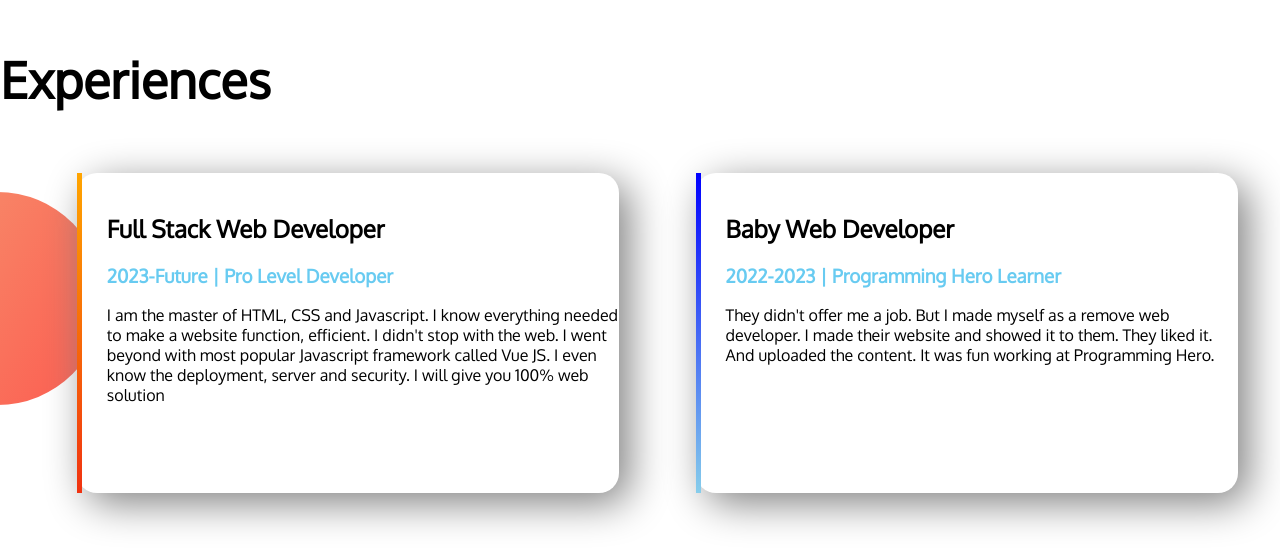
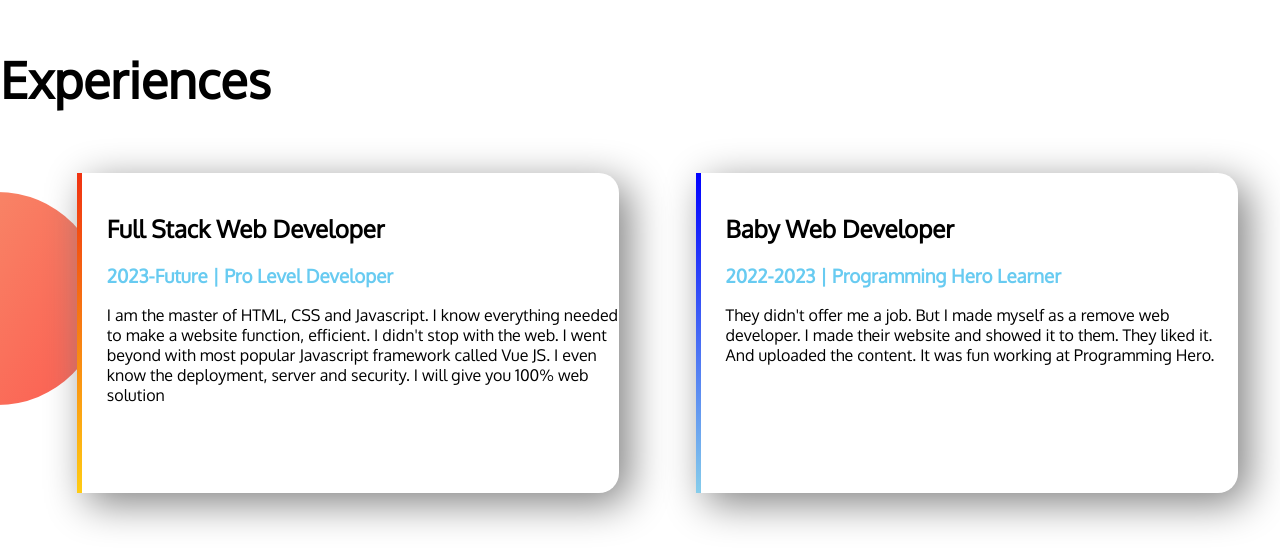
Before and after one commit to ahmod001/Web.Portfolio, a plain HTML site: page index.html in a window 1280 px wide. Shown: the part 1246-1794 px from the top of the page. Drawn offline with Linux system fonts and the light colour scheme.

Commit message:
Second commit

```diff
--- a/style.css
+++ b/style.css
@@ -25,11 +25,11 @@ h2:hover{color: rgba(255, 170, 0, 0.868);}
                 margin-top: 20px;
                 box-shadow: 10px 10px 40px grey;
                 height: 60%;
-                border-radius: 20px;
+                border-radius: 0px 20px 20px 0px;
                 padding:20px 0px 0px 25px;
 }
      #fullStack{border-left:5px solid orange;
-                border-image:linear-gradient(180deg, orange, rgb(240, 50, 17));
+                border-image:linear-gradient(180deg,rgb(240, 50, 17), rgb(255, 204, 20));
                 border-image-slice: 1;
 }
     #babyWeb{border-left: 5px solid blue;
```
